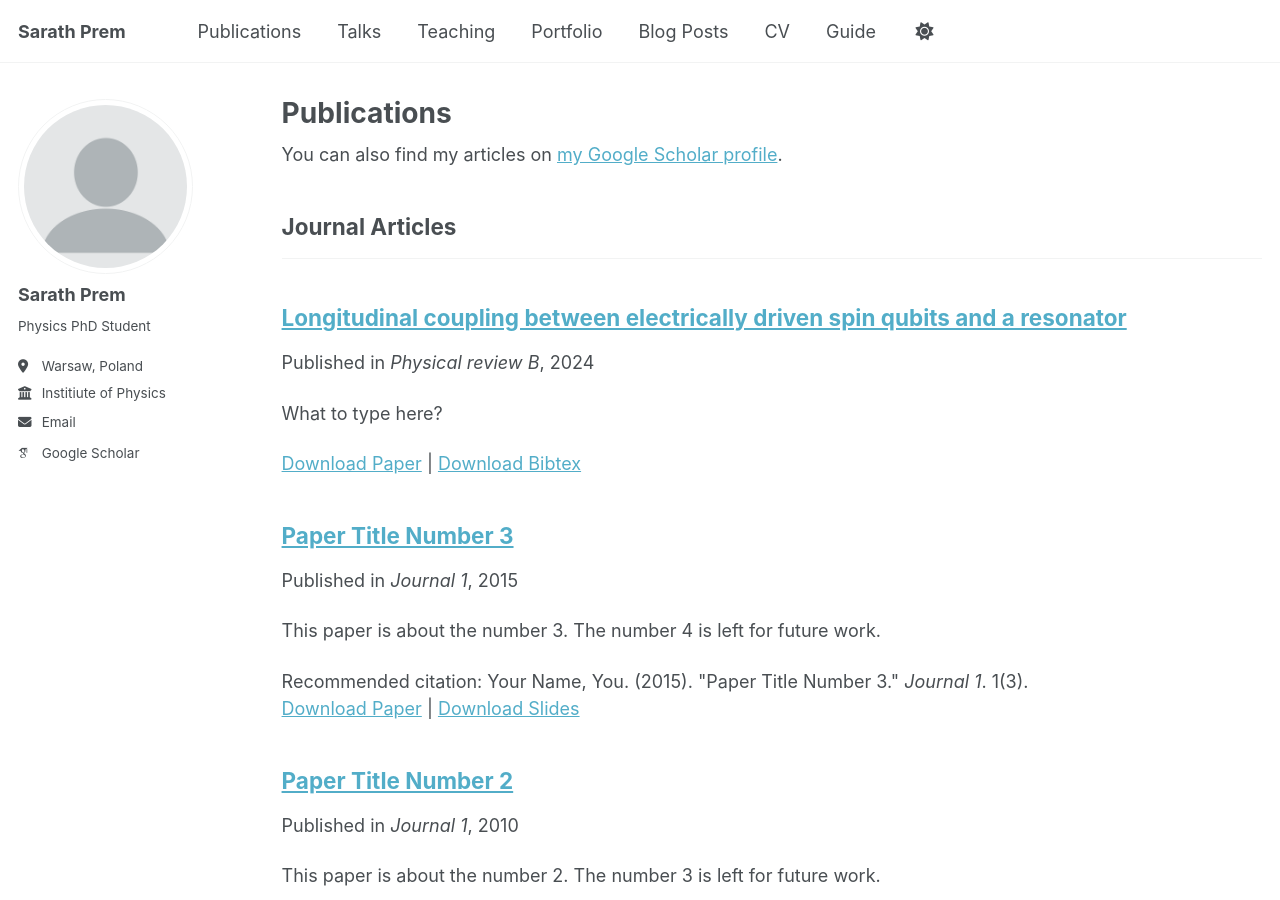
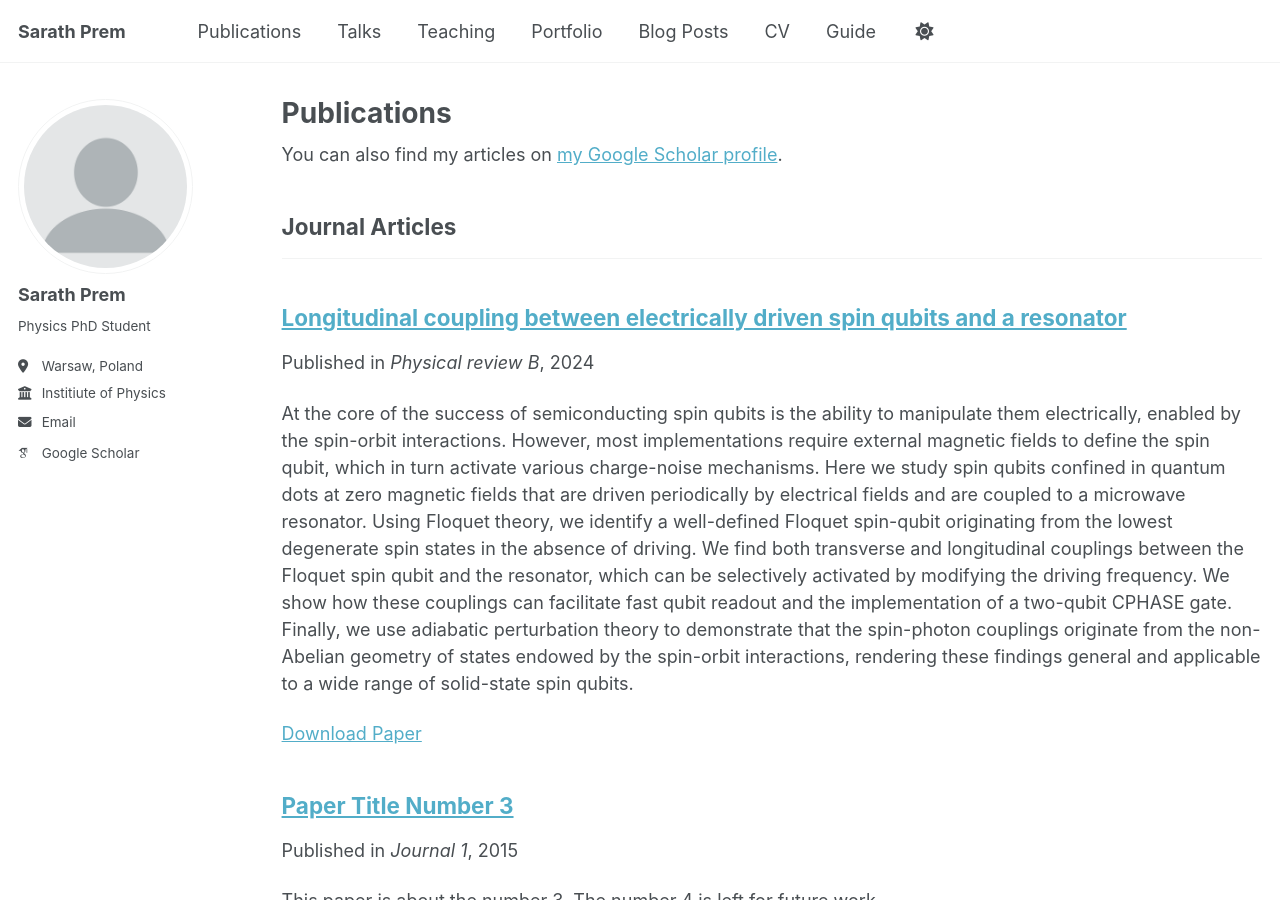
Before and after one commit to Sarath-Prem/Sarath-Prem.github.io, a Jekyll site: the page built from _pages/publications.html, in a window 1280 px wide and 900 px high. Built offline with Jekyll 4.4.1, drawn with Linux system fonts in a browser that asks for light colours; some web fonts are replaced.

Commit message:
Update 2009-10-01-paper-title-number-1.md

```diff
--- a/_publications/2009-10-01-paper-title-number-1.md
+++ b/_publications/2009-10-01-paper-title-number-1.md
@@ -3,11 +3,11 @@ title: "Longitudinal coupling between electrically driven spin qubits and a reso
 collection: publications
 category: manuscripts
 permalink: /publication/2009-10-01-paper-title-number-1
-excerpt: 'What to type here?'
+excerpt: 'At the core of the success of semiconducting spin qubits is the ability to manipulate them electrically, enabled by the spin-orbit interactions. However, most implementations require external magnetic fields to define the spin qubit, which in turn activate various charge-noise mechanisms. Here we study spin qubits confined in quantum dots at zero magnetic fields that are driven periodically by electrical fields and are coupled to a microwave resonator. Using Floquet theory, we identify a well-defined Floquet spin-qubit originating from the lowest degenerate spin states in the absence of driving. We find both transverse and longitudinal couplings between the Floquet spin qubit and the resonator, which can be selectively activated by modifying the driving frequency. We show how these couplings can facilitate fast qubit readout and the implementation of a two-qubit CPHASE gate. Finally, we use adiabatic perturbation theory to demonstrate that the spin-photon couplings originate from the non-Abelian geometry of states endowed by the spin-orbit interactions, rendering these findings general and applicable to a wide range of solid-state spin qubits.'
 date: Published 22 April, 2024
 venue: 'Physical review B'
 #slidesurl: 'http://academicpages.github.io/files/slides1.pdf'
 paperurl: 'https://journals.aps.org/prb/abstract/10.1103/PhysRevB.109.155304'
-bibtexurl: 'http://academicpages.github.io/files/BiBTeX_Longitudinal coupling between electrically driven spin qubits and a resonator.bib'
+#bibtexurl: 'http://academicpages.github.io/files/BiBTeX_Longitudinal coupling between electrically driven spin qubits and a resonator.bib'
 #citation: 'Your Name, You. (2009). &quot;Paper Title Number 1.&quot; <i>Journal 1</i>. 1(1).'
 ---
```
